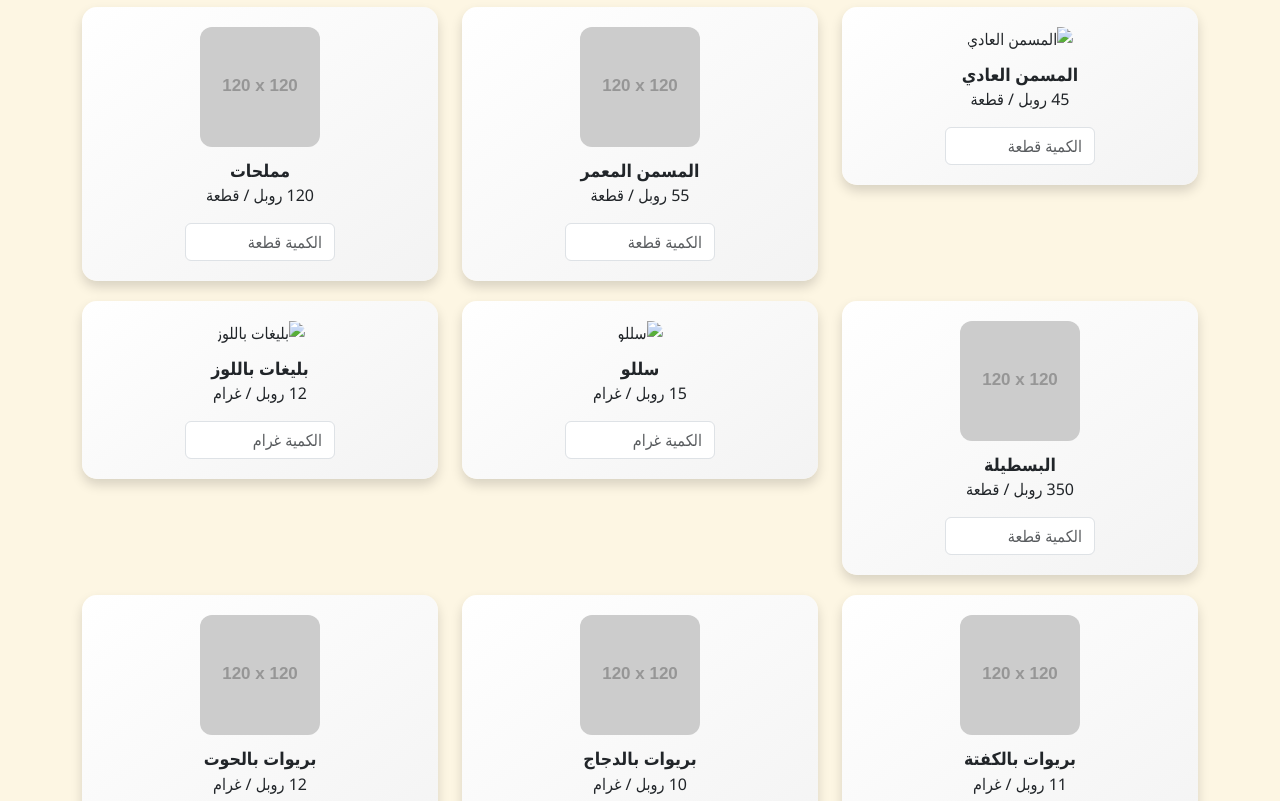
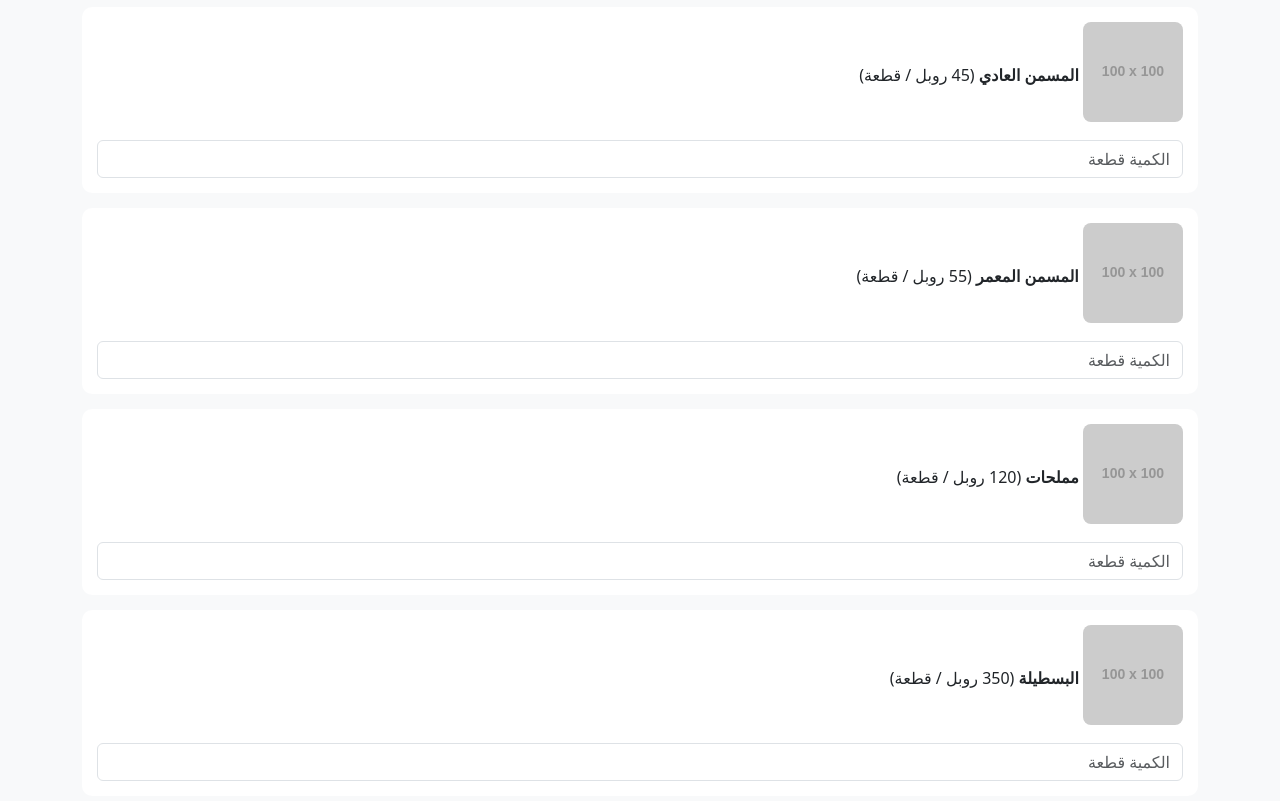
Before and after one commit to abderrahimenn-dotcom/Moroccan_food_site, a plain HTML site: page index.html in a window 1280 px wide. Shown: the part 75-876 px from the top of the page. Drawn offline with nearby package versions, Linux system fonts and the light colour scheme; placeholder pictures from the web are drawn by us.

Commit message:
Update index.html

```diff
--- a/index.html
+++ b/index.html
@@ -5,88 +5,66 @@
   <title>منيو الأكل المغربي</title>
   <link href="https://cdn.jsdelivr.net/npm/bootstrap@5.3.2/dist/css/bootstrap.min.css" rel="stylesheet">
   <style>
-    body {
-      background: #fdf6e3;
-      font-family: "Segoe UI", Tahoma, Geneva, Verdana, sans-serif;
-    }
-    h3 { color:#b91c1c; text-shadow: 1px 1px 2px #fff; }
-    .item-card {
-      background: linear-gradient(145deg, #ffffff, #f3f3f3);
-      border-radius: 15px;
-      padding: 20px;
-      margin-bottom: 20px;
-      box-shadow: 0 6px 12px rgba(0,0,0,0.15);
-      transition: transform 0.2s, box-shadow 0.2s;
-      text-align:center;
-    }
-    .item-card:hover {
-      transform: translateY(-5px);
-      box-shadow:0 12px 24px rgba(0,0,0,0.25);
-    }
-    .item-card img { max-width:120px; border-radius:12px; margin-bottom:10px; }
-    .item-name { font-weight: bold; font-size: 1.1rem; display:flex; align-items:center; justify-content:center; gap:5px;}
-    .btn-primary { background-color:#b91c1c; border:none; }
-    .btn-success { background-color:#047857; border:none; }
-    input[type=number] { max-width:150px; margin:auto; }
-    #total { color:#047857; font-weight:bold; font-size:1.2rem; }
+    body { background:#f8f9fa; }
+    .item-card { background:#fff; border-radius:10px; padding:15px; margin-bottom:15px; }
+    .item-card img { max-width: 100px; margin-bottom:10px; border-radius:8px; }
   </style>
 </head>
 <body class="container py-4">
 
 <h3 class="text-center mb-4">🍽️ منيو الأكل المغربي</h3>
 
-<div id="menu" class="row"></div>
+<!-- ====== المنتجات ====== -->
+<div id="menu"></div>
 
 <hr>
 
+<!-- ====== معلومات الزبون ====== -->
 <h5>📋 معلومات الزبون</h5>
-<div class="row g-2 mb-2">
-  <div class="col-md-4"><input id="name" class="form-control" placeholder="الاسم"></div>
-  <div class="col-md-4"><input id="phone" class="form-control" placeholder="رقم الهاتف"></div>
-  <div class="col-md-4"><input id="date" class="form-control" type="date" placeholder="تاريخ التوصل"></div>
-</div>
+<input id="name" class="form-control mb-2" placeholder="الاسم">
+<input id="phone" class="form-control mb-2" placeholder="رقم الهاتف">
+<input id="date" class="form-control mb-2" type="date" placeholder="تاريخ التوصل">
 
+<!-- ====== الأزرار ====== -->
 <button id="calculateBtn" class="btn btn-primary mt-3">احسب الثمن الإجمالي</button>
-<p id="total" class="mt-2 fw-bold fs-5"></p>
+<p id="total" class="mt-2 fw-bold"></p>
 
 <a id="orderButton" href="#" target="_blank">
   <button class="btn btn-success mt-2">اطلب الآن</button>
 </a>
 
 <script>
+// ====== بيانات المنتجات ======
 const products = [
-  {name: "المسمن العادي", price: 45, unit: "قطعة", img:"KtTFDOE.jpeg"},
-  {name: "المسمن المعمر", price: 55, unit: "قطعة", img:"https://via.placeholder.com/120"},
-  {name: "مملحات", price: 120, unit: "قطعة", img:"https://via.placeholder.com/120"},
-  {name: "البسطيلة", price: 350, unit: "قطعة", img:"https://via.placeholder.com/120"},
-  {name: "سللو", price: 15, unit: "غرام", img:"CTEfsGR.jpeg"},
-  {name: "بليغات باللوز", price: 12, unit: "غرام", img:"vTsVvOd.jpeg"},
-  {name: "بريوات بالكفتة", price: 11, unit: "غرام", img:"https://via.placeholder.com/120"},
-  {name: "بريوات بالدجاج", price: 10, unit: "غرام", img:"https://via.placeholder.com/120"},
-  {name: "بريوات بالحوت", price: 12, unit: "غرام", img:"https://via.placeholder.com/120"},
-  {name: "حلوة بالتمر", price: 11.5, unit: "غرام", img:"Y7oURBG.jpeg"},
-  {name: "غريبة باللوز", price: 12, unit: "غرام", img:"https://via.placeholder.com/120"},
-  {name: "غريبة بالجوز", price: 15, unit: "غرام", img:"NUObOZW.jpeg"},
-  {name: "الفقاص", price: 10, unit: "غرام", img:"uw7ZNTf.jpeg"}
+  {name: "المسمن العادي", price: 45, unit: "قطعة", img: "https://via.placeholder.com/100"},
+  {name: "المسمن المعمر", price: 55, unit: "قطعة", img: "https://via.placeholder.com/100"},
+  {name: "مملحات", price: 120, unit: "قطعة", img: "https://via.placeholder.com/100"},
+  {name: "البسطيلة", price: 350, unit: "قطعة", img: "https://via.placeholder.com/100"},
+  {name: "سللو", price: 1500, unit: "كلغ", img: "https://via.placeholder.com/100"},
+  {name: "بليغات باللوز", price: 1200, unit: "كلغ", img: "https://via.placeholder.com/100"},
+  {name: "بريوات بالكفتة", price: 1100, unit: "كلغ", img: "https://via.placeholder.com/100"},
+  {name: "بريوات بالدجاج", price: 1000, unit: "كلغ", img: "https://via.placeholder.com/100"},
+  {name: "بريوات بالحوت", price: 1200, unit: "كلغ", img: "https://via.placeholder.com/100"},
+  {name: "حلوة بالتمر", price: 1150, unit: "كلغ", img: "https://via.placeholder.com/100"},
+  {name: "غريبة باللوز", price: 1200, unit: "كلغ", img: "https://via.placeholder.com/100"},
+  {name: "غريبة بالجوز", price: 1500, unit: "كلغ", img: "https://via.placeholder.com/100"},
+  {name: "الفقاص", price: 1000, unit: "كلغ", img: "https://via.placeholder.com/100"}
 ];
 
-// إنشاء البطاقات
+// ====== إنشاء البطاقات ======
 const menuDiv = document.getElementById("menu");
 products.forEach((product, index) => {
   const div = document.createElement("div");
-  div.className = "col-md-4";
+  div.className = "item-card";
   div.innerHTML = `
-    <div class="item-card">
-      <img src="${product.img}" alt="${product.name}">
-      <div class="item-name">${product.name}</div>
-      <p>${product.price} روبل / ${product.unit}</p>
-      <input type="number" class="form-control" placeholder="الكمية ${product.unit}" data-index="${index}">
-    </div>
+    <img src="${product.img}" alt="${product.name}">
+    <strong>${product.name}</strong> (${product.price} روبل / ${product.unit})
+    <input type="number" class="form-control mt-2" placeholder="الكمية ${product.unit}" data-index="${index}">
   `;
   menuDiv.appendChild(div);
 });
 
-// حساب المجموع وإرسال للبوت
+// ====== حساب المجموع ======
 document.getElementById("calculateBtn").addEventListener("click", function() {
   let total = 0;
   const items = document.querySelectorAll(".item-card input");
@@ -103,14 +81,14 @@ document.getElementById("calculateBtn").addEventListener("click", function() {
 
   document.getElementById("total").innerText = "الثمن الإجمالي: " + total.toFixed(2) + " روبل";
 
+  // إعداد الرابط للبوت
   const name = document.getElementById("name").value || "غير محدد";
   const phone = document.getElementById("phone").value || "غير محدد";
   const date = document.getElementById("date").value || "غير محدد";
-
-  // الرابط المباشر للبوت مع رسالة الطلبية
   const msg = encodeURIComponent(
     `طلب الأكل المغربي\nالاسم: ${name}\nالهاتف: ${phone}\nتاريخ التوصل: ${date}\n${orderDetails}الثمن الإجمالي: ${total.toFixed(2)} روبل`
   );
+
   document.getElementById("orderButton").href = "https://t.me/Moroccanfood_bot?start=" + msg;
 });
 </script>
```
